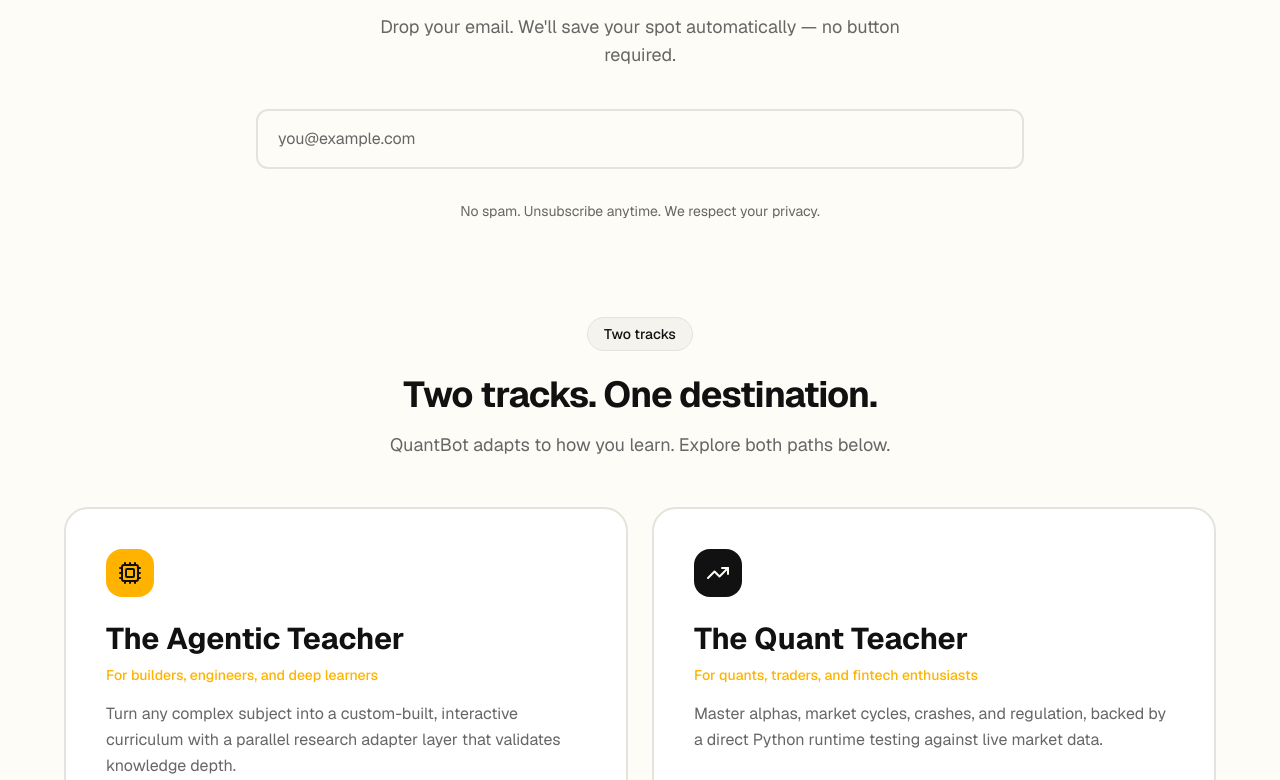
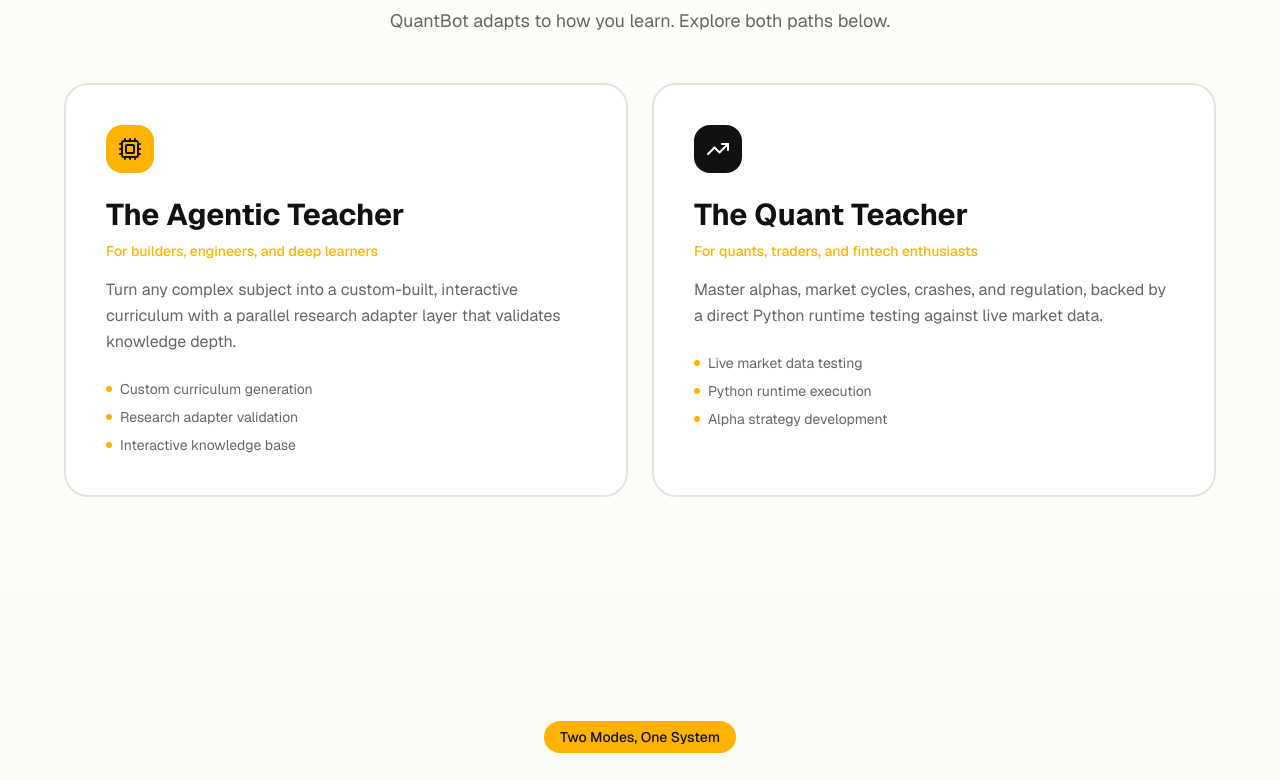
Before and after one commit to KaanEnt/QuantBot-Site, a Next.js app: page / in a window 1280 px wide. Shown: the part 1033-1813 px from the top of the page. Built offline with nearby package versions, Linux system fonts and the light colour scheme.

Commit message:
update: simplify track selector to informational cards

```diff
--- a/components/track-selector.tsx
+++ b/components/track-selector.tsx
@@ -2,8 +2,6 @@
 
 import { motion } from "framer-motion";
 import { Cpu, TrendingUp } from "lucide-react";
-
-import { WaitlistCapture } from "@/components/waitlist-capture";
 
 const tracks = {
   "agentic-teacher": {
@@ -36,10 +34,7 @@
 
 export function TrackSelector() {
   return (
-    <>
-      <WaitlistCapture />
-
-      <section className="px-6 lg:px-12 pb-16 lg:pb-24">
+    <section className="px-6 lg:px-12 py-16 lg:py-24">
       <div className="max-w-6xl mx-auto">
         <motion.div
           initial={{ opacity: 0, y: 20 }}
@@ -113,6 +108,5 @@
         </div>
       </div>
     </section>
-    </>
   );
 }
```
Lines whose indentation alone changed are shown as unchanged.
